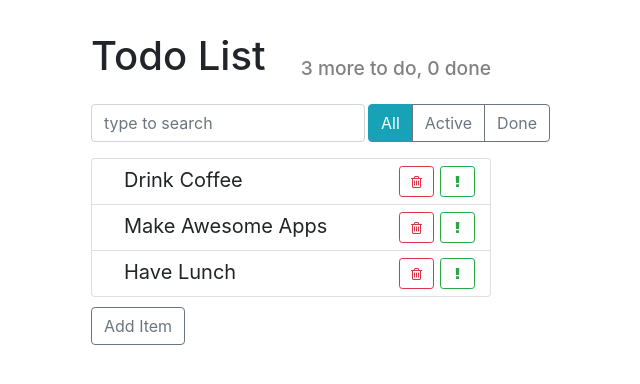
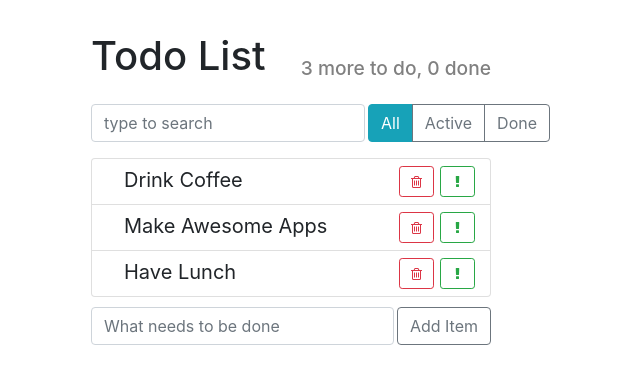
Before and after one commit to burdianov/todo, a React (Create React App) app: page / in a window 1280 px wide. Shown: the top 384 px of the page, without its empty margins (349-989 px from the left). Built offline with nearby package versions, Linux system fonts and the light colour scheme.

Commit message:
add a new item using data entry form

```diff
--- a/src/components/ItemAddForm/ItemAddForm.css
+++ b/src/components/ItemAddForm/ItemAddForm.css
@@ -1,3 +1,8 @@
 .item-add-form {
   margin-top: 10px;
 }
+
+.item-add-form input {
+  margin-right: 3px;
+  flex: 1;
+}
--- a/src/components/ItemAddForm/ItemAddForm.js
+++ b/src/components/ItemAddForm/ItemAddForm.js
@@ -3,16 +3,32 @@ import React, { Component } from "react";
 import "./ItemAddForm.css";
 
 class ItemAddForm extends Component {
+  state = {
+    label: ""
+  };
+
+  onLabelChange = event => {
+    this.setState({
+      label: event.target.value
+    });
+  };
+
+  onSubmit = event => {
+    event.preventDefault();
+    this.props.onItemAdded(this.state.label);
+  };
+
   render() {
     return (
-      <div className="item-add-form">
-        <button
-          className="btn btn-outline-secondary"
-          onClick={() => this.props.onItemAdded("Hello world")}
-        >
-          Add Item
-        </button>
-      </div>
+      <form className="item-add-form d-flex" onSubmit={this.onSubmit}>
+        <input
+          type="text"
+          className="form-control"
+          onChange={this.onLabelChange}
+          placeholder="What needs to be done"
+        />
+        <button className="btn btn-outline-secondary">Add Item</button>
+      </form>
     );
   }
 }
```
